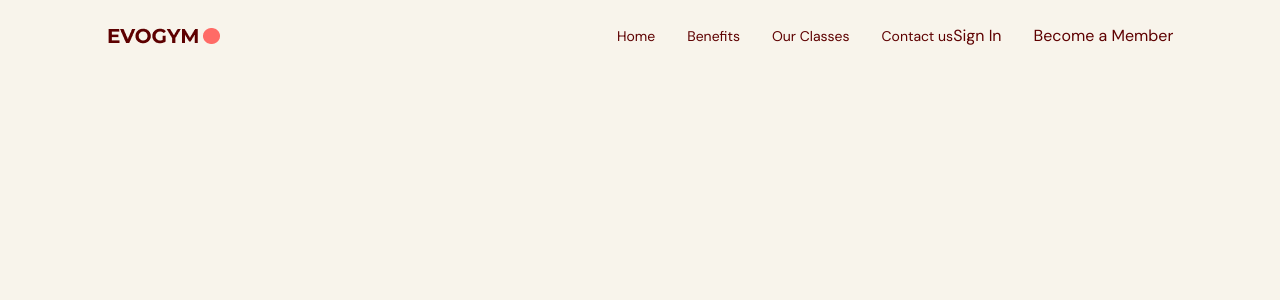
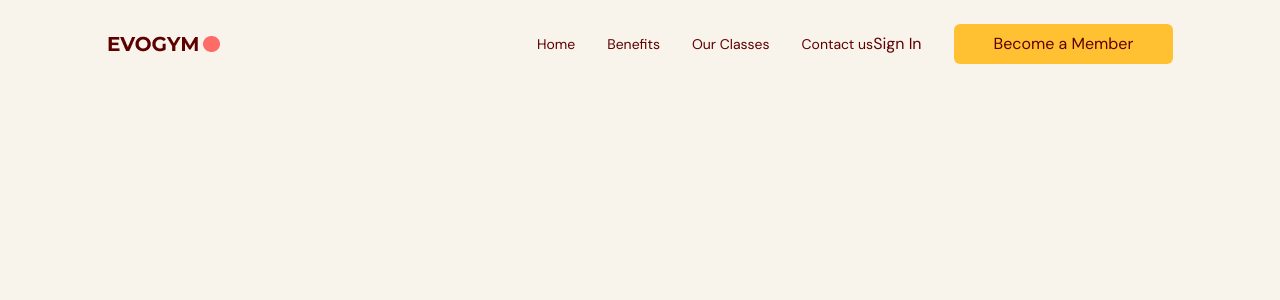
Before and after one commit to linhngkh/react-fitness-landing-page, a React (Vite) app: page / in a window 1280 px wide. Shown: the top 300 px of the page. Built offline with nearby package versions, Linux system fonts and the light colour scheme.

Commit message:
make logic when navbar is scrolled then bg  nav change

```diff
--- a/src/App.tsx
+++ b/src/App.tsx
@@ -1,12 +1,34 @@
-import { useState } from "react";
+import { useEffect, useState } from "react";
 import Navbar from "./scenes/navbar/index";
 import { SelectedPage } from "./shared/types";
 
 function App() {
-  const [selectedPage, setSelectedPage] = useState<SelectedPage>(SelectedPage.Home);
+  const [selectedPage, setSelectedPage] = useState<SelectedPage>(
+    SelectedPage.Home
+  );
+  const [isTopOfPage, setIsTopOfPage] = useState<boolean>(true);
+
+  useEffect(() => {
+    const handleScroll = () => {
+      if (window.scrollY === 0) {
+        setIsTopOfPage(true);
+        setSelectedPage(SelectedPage.Home);
+      }
+      if (window.screenY !== 0) setIsTopOfPage(false);
+    };
+    window.addEventListener("scroll", handleScroll);
+    return () => {
+      window.removeEventListener("scroll", handleScroll);
+    };
+  }, []);
+
   return (
     <div className="app bg-gray-20">
-      <Navbar selectedPage={selectedPage} setSelectedPage={setSelectedPage} />
+      <Navbar
+        isTopOfPage={isTopOfPage}
+        selectedPage={selectedPage}
+        setSelectedPage={setSelectedPage}
+      />
     </div>
   );
 }
--- a/src/scenes/navbar/index.tsx
+++ b/src/scenes/navbar/index.tsx
@@ -4,20 +4,25 @@
 import { SelectedPage } from "@/shared/types";
 import useMediaQuery from "@/hooks/useMediaQuery";
 import { useState } from "react";
+import ActionButton from "@/shared/ActionButton";
 
 type Props = {
-  page: string;
+  isTopOfPage: boolean;
   selectedPage: SelectedPage;
   setSelectedPage: (value: SelectedPage) => void;
 };
 
-const Navbar = ({ selectedPage, setSelectedPage }: Props) => {
+const Navbar = ({ selectedPage, setSelectedPage, isTopOfPage }: Props) => {
   const flexBetween = "flex items-center justify-between";
   const isAboveMediumScreens = useMediaQuery("(min-width: 1060px)");
   const [isMenuToggled, setIsMenuToggled] = useState<boolean>(false);
+  const navbarBackground = isTopOfPage ? "" : "bg-primary-100 drop-shadow";
+
   return (
     <nav>
-      <div className={`${flexBetween} fixed top-0 z-30 w-full py-6`}>
+      <div
+        className={`${navbarBackground} ${flexBetween} fixed top-0 z-30 w-full py-6`}
+      >
         <div className={`${flexBetween} mx-auto w-5/6`}>
           <div className={`${flexBetween} w-full gap-16`}>
             {/* left side */}
@@ -49,7 +54,9 @@
                 </div>
                 <div className={`${flexBetween} gap-8`}>
                   <p>Sign In</p>
-                  <button>Become a Member</button>
+                  <ActionButton setSelectedPage={setSelectedPage}>
+                    Become a Member
+                  </ActionButton>
                 </div>
               </div>
             ) : (
@@ -63,6 +70,40 @@
           </div>
         </div>
       </div>
+
+      {/* mobile menu modal */}
+      {!isAboveMediumScreens && isMenuToggled && (
+        <div className="fixed bottom-0 right-0 z-40 h-full w-[300px] bg-primary-100 drop-shadow-xl">
+          {/* close icon */}
+          <div className="flex justify-end p-12">
+            <button onClick={() => setIsMenuToggled(!isMenuToggled)}>
+              <XMarkIcon className="h-6 w-6 text-gray-400" />
+            </button>
+          </div>
+          <div className="ml-[33%] flex flex-col gap-10 text-2xl">
+            <Link
+              page="Home"
+              selectedPage={selectedPage}
+              setSelectedPage={setSelectedPage}
+            />
+            <Link
+              page="Benefits"
+              selectedPage={selectedPage}
+              setSelectedPage={setSelectedPage}
+            />
+            <Link
+              page="Our Classes"
+              selectedPage={selectedPage}
+              setSelectedPage={setSelectedPage}
+            />
+            <Link
+              page="Contact us"
+              selectedPage={selectedPage}
+              setSelectedPage={setSelectedPage}
+            />
+          </div>
+        </div>
+      )}
     </nav>
   );
 };
--- /dev/null
+++ b/src/shared/ActionButton.tsx
@@ -0,0 +1,22 @@
+import React from "react";
+import AnchorLink from "react-anchor-link-smooth-scroll";
+import { SelectedPage } from "./types";
+
+interface Props {
+  children: React.ReactNode;
+  setSelectedPage: (value: SelectedPage) => void;
+}
+
+const ActionButton = ({ children, setSelectedPage }: Props) => {
+  return (
+    <AnchorLink
+      className="rounded-md bg-secondary-500 px-10 py-2 hover:bg-primary-500 hover:text-white"
+      onClick={() => setSelectedPage(SelectedPage.ContactUs)}
+      href="#contactus"
+    >
+      {children}
+    </AnchorLink>
+  );
+};
+
+export default ActionButton;
```
